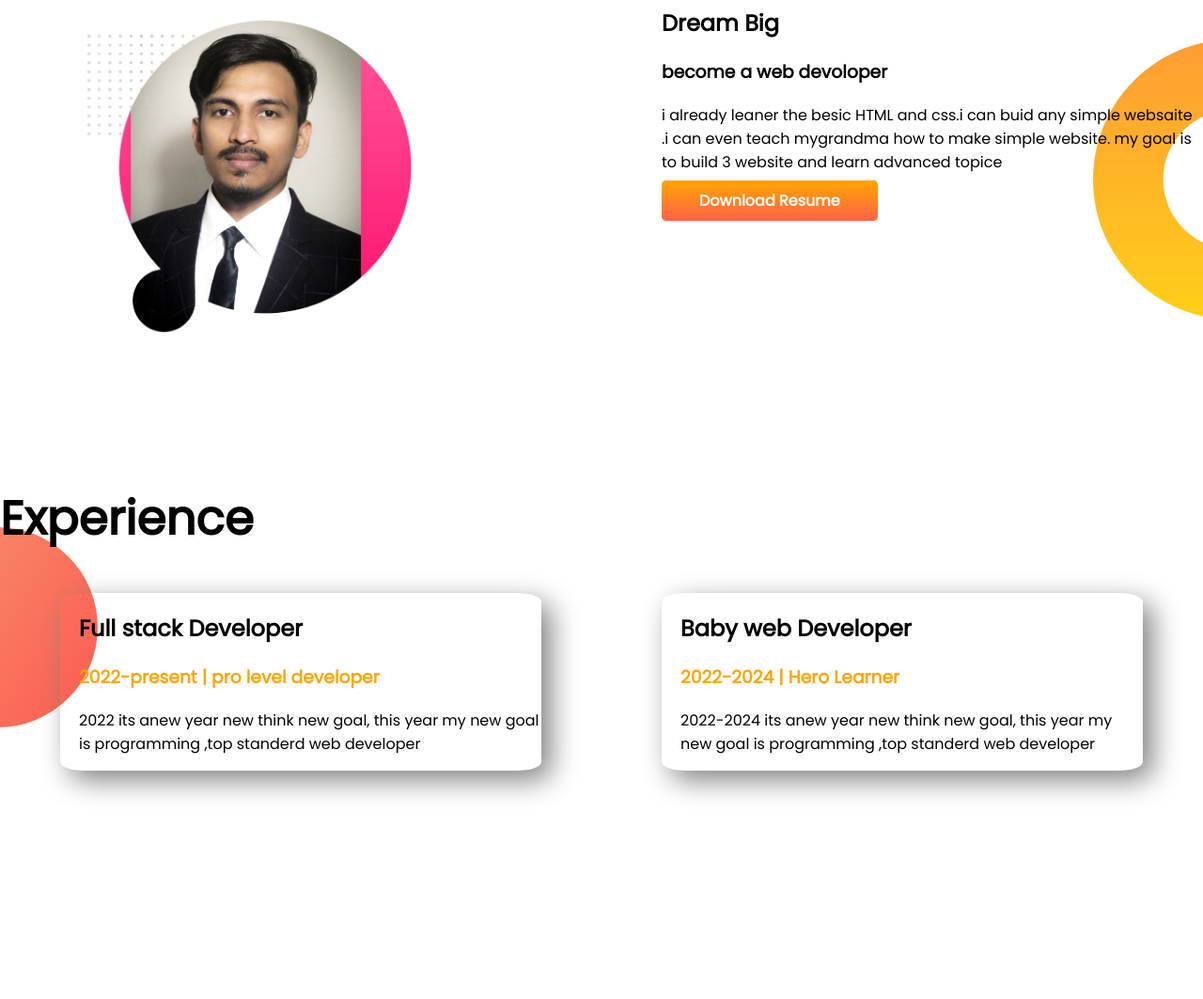
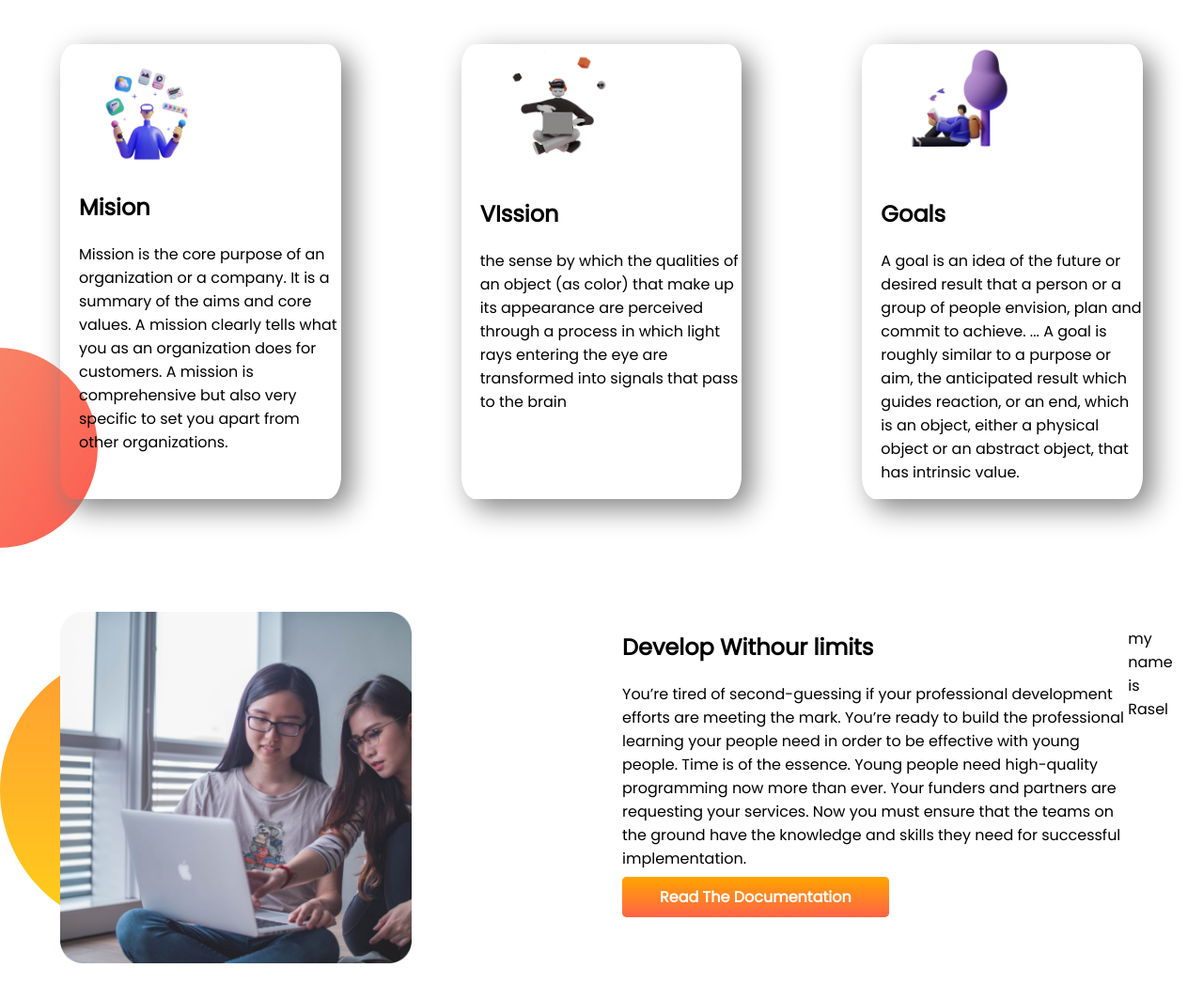
Before and after one commit to Azizulhaquerasel/developer-portfolio, a plain HTML site: page index.html in a window 1280 px wide. Shown: the part 671-1734 px from the top of the page at 94% size. Before the commit the page ends 1611 px from the top, so only its background shows below. Drawn offline with Linux system fonts and the light colour scheme.

Commit message:
dream-big added

```diff
--- a/index.html
+++ b/index.html
@@ -14,50 +14,83 @@
  <section class="top-banner flexible-container">
     <div class="half-width">
 
-        <h1>Welcome to</h1>
-
-        <h1 ><span class="orange-color">Azizul Haque Rasel</span> World!</h1>
-        <h3>Build climber and train stopper</h3>
-        <p>Hey am  Md. azizul Haque Rasel i from dhaka i am a new programming i learn programmin  i already leaner the besic HTML and css.i can buid any simple websaite .i can even teach mygrandma how to make simple website. my goal is to build 3 website and learn advanced topice</p>
-        <a class="link-button" target="_blank" href="https://mail.google.com/mail/u/0/#inbox">HIRE ME</a>
+        <h1> Stay Focused on</h1>
 
 
+        <h1 >
+            <span class="orange-color">Mission 2022</span></h1>
+
+        <p>Hey am  Md. azizul Haque Rasel i from dhaka i am a new programming i learn programmin  i already leaner the besic HTML and css.i can buid any simple websaite .i can even teach mygrandma how to make simple website. my goal is to build 3 website and learn advanced topice</p>
+        <a class="link-button" target="_blank" href="https://mail.google.com/mail/u/0/#inbox">Explore Now</a>
+
+        <p><small>scroll down to explore more  about us</small></p>
      </div>
      <div class="half-width">
          <img src="images/new pro-bg.jpg" alt="">
         </div>
  </section>
- <section class="dream-big flexible-container">
-     <div class="half-width">
-         <img src="images/anuther -bg.jpg" alt="">
-     </div>
+ </section>
+ <section class="Experience-area">
 
-     <div class="half-width">
-         <h2>Dream Big</h2>
-         <h3>become a web devoloper</h3>
-         <p> i already leaner the besic HTML and css.i can buid any simple websaite .i can even teach mygrandma how to make simple website. my goal is to build 3 website and learn advanced topice</p>
-         <a class="link-button" target = "_blank"href=""> Download Resume</a>
-        </div>
- </section>
+    <section>
+        <h1 style="text-align:center">
+            My MIssion in <span class="orange-color">2022</span>
+        </h1>
+    </section>
 
 
- <section class="Experience-area">
+<div class="flexible-container">
 
-<h1> Experience </h1>
+    <div class="Experience-item">
+        <div class="half-width">
+            <img src="images/illustrator-1.png" alt="">
+        </div>
+        <h2>Mision</h2>
 
-<div class="flexible-container">
-    <div class="Experience-item">
-        <h2>Full stack Developer</h2>
-        <h3 class="orange-color">2022-present | pro level developer</h3>
-        <p>2022 its anew year new think new goal, this year my new goal is programming ,top standerd web developer</p>
+        <p>Mission is the core purpose of an organization or a company. It is a summary of the aims and core values. A mission clearly tells what you as an organization does for customers. A mission is comprehensive but also very specific to set you apart from other organizations.</p>
         </div>
         <div class="Experience-item">
-            <h2>Baby web Developer</h2>
-            <h3 class="orange-color"> 2022-2024 | Hero Learner  </h3>
-            <p>2022-2024 its anew year new think new goal, this year my new goal is programming ,top standerd web developer
+
+            <div class="half-width">
+                <img src="images/illustrator-2.png" alt="">
+            </div>
+            <h2>VIssion</h2>
+
+            <p>the sense by which the qualities of an object (as color) that make up its appearance are perceived through a process in which light rays entering the eye are transformed into signals that pass to the brain
             </p>
         </div>
+        <div class="Experience-item">
+            <div class="half-width">
+                <img src="images/illustrator-3.png" alt="">
+            </div>
+            <h2>Goals</h2>
+            <p>A goal is an idea of the future or desired result that a person or a group of people envision, plan and commit to achieve. ... A goal is roughly similar to a purpose or aim, the anticipated result which guides reaction, or an end, which is an object, either a physical object or an abstract object, that has intrinsic value.</p>
+
+
+        </div>
+
 </div>
+
+
+
+<section class="dream-big flexible-container">
+    <div class="half-width">
+        <img src="images/coding.png" alt="">
+    </div>
+
+    <div class="half-width">
+        <h2>Develop Withour limits</h2>
+
+        <p> You’re tired of second-guessing if your professional development efforts are meeting the mark.  You’re ready to build the professional learning your people need in order to be effective with young people.
+
+            Time is of the essence. Young people need high-quality programming now more than ever. Your funders and partners are requesting your services. Now you must ensure that the teams on the ground have the knowledge and skills they need for successful implementation.</p>
+        <a class="link-button" target = "_blank"href=""> Read The Documentation</a>
+       </div>
+<section class="my">
+    <div class="half-width">
+        <p>my name is Rasel</p>
+    </div>
+</section>
 
 
  </section>
--- a/style.css
+++ b/style.css
@@ -9,9 +9,10 @@ h2{
 
 }
 .orange-color{
-    color: orange;
+    color: rgb(93, 194, 228);
 
 }
+
 .flexible-container{
     display: flex;
     margin-bottom: 120px ;
@@ -19,6 +20,7 @@ h2{
 .half-width{
     width: 70%;
     padding-left: 5%;
+
 }
 .half-width img{
     width: 70%;
@@ -39,7 +41,7 @@ h2{
 
     background-image: url(images/dream-bg.png);
     background-repeat: no-repeat ;
-    background-position: right ;
+    background-position: left ;
 }
 .Experience-area{
 background-image:url(images/exp-bg.png);
@@ -57,4 +59,8 @@ background-position: left;
     box-shadow: 10px 10px 30px gray;
     border: 10px salmon;
     border-image: linear-gradient(#f6b73c, #4d9f0c) 30;;
+
+    .know-our{
+
+    }
 }
```
Also changed, not shown: images/coding.png (added), images/illustrator-1.png (added), images/illustrator-2.png (added), images/illustrator-3.png (added), 1 other file.
